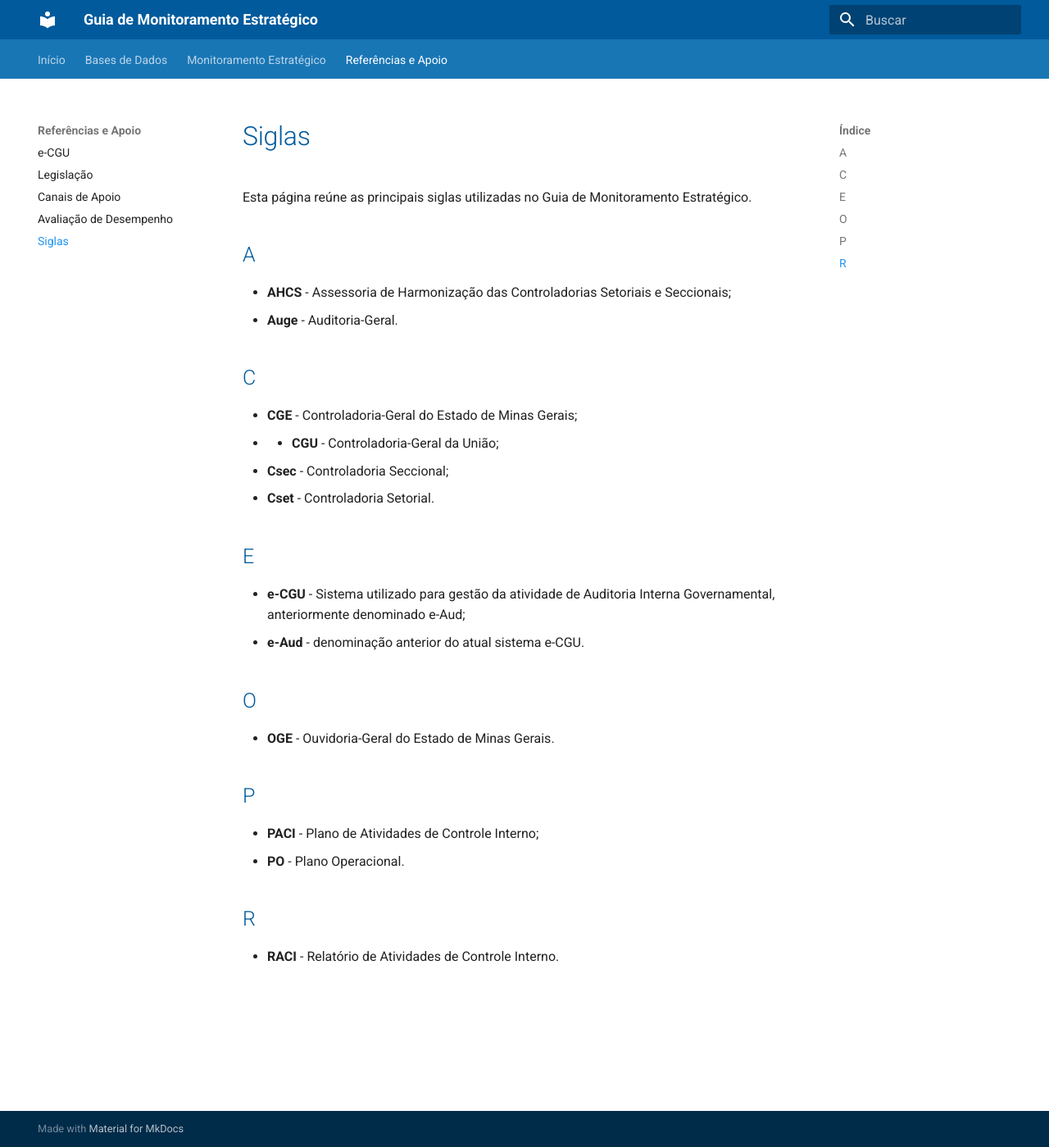
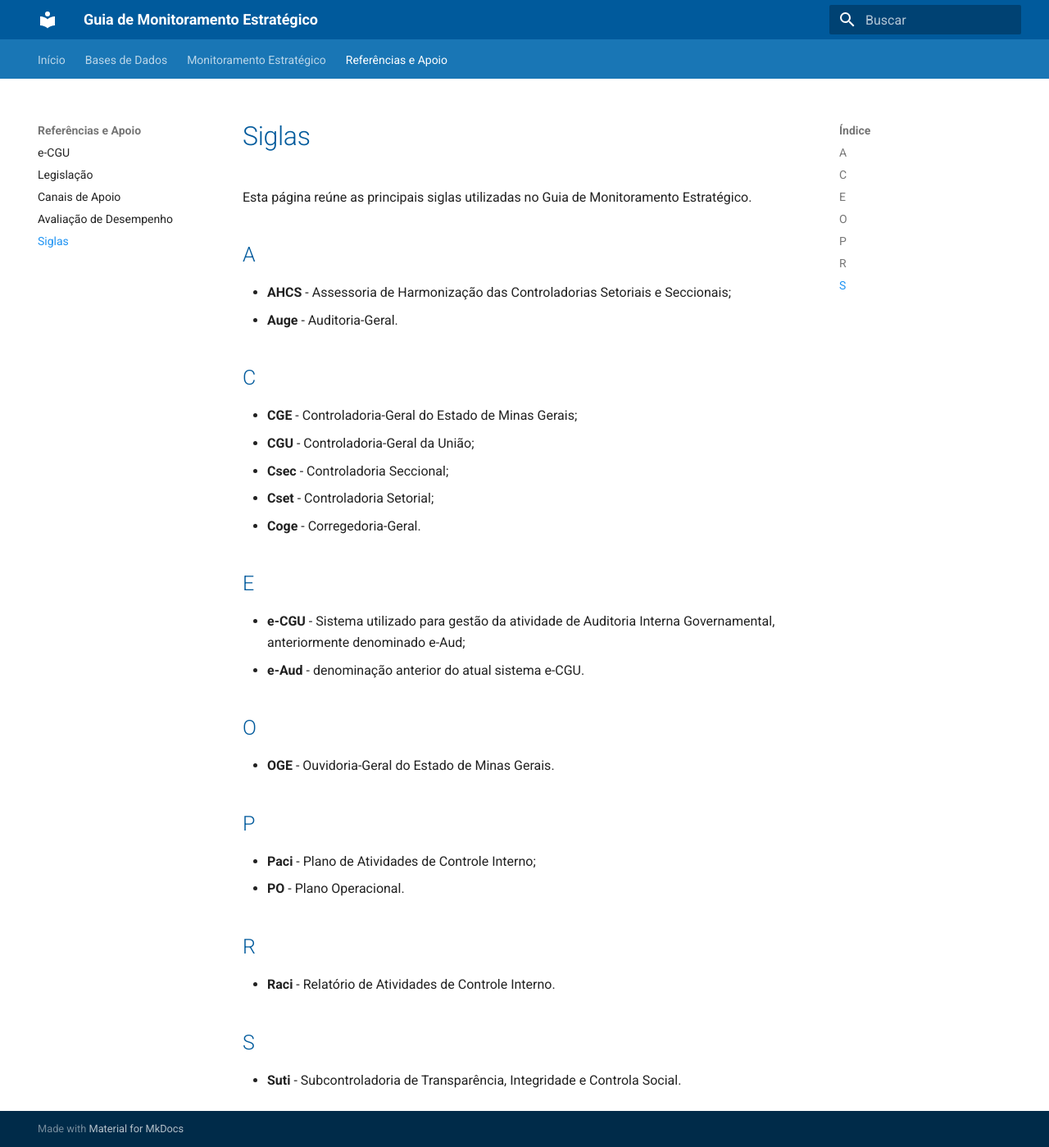
Before and after one commit to CGEMG-AHCS/guia-monitoramento-estrategico, an MkDocs documentation site: the page built from docs/referencias/siglas.md, in a window 1280 px wide and 1399 px high. Shown: the whole window at 82% size. Built offline with MkDocs 1.6.1 and Material for MkDocs 9.7.7, drawn with Linux system fonts in a browser that asks for light colours.

Commit message:
Update siglas.md

```diff
--- a/docs/referencias/siglas.md
+++ b/docs/referencias/siglas.md
@@ -10,9 +10,10 @@ Esta página reúne as principais siglas utilizadas no Guia de Monitoramento Est
 ## C
 
 - **CGE** - Controladoria-Geral do Estado de Minas Gerais;
-- - **CGU** - Controladoria-Geral da União;
+- **CGU** - Controladoria-Geral da União;
 - **Csec** - Controladoria Seccional;
-- **Cset** - Controladoria Setorial.
+- **Cset** - Controladoria Setorial;
+- **Coge** - Corregedoria-Geral.
 
 ## E
 
@@ -25,9 +26,13 @@ Esta página reúne as principais siglas utilizadas no Guia de Monitoramento Est
 
 ## P
 
-- **PACI** - Plano de Atividades de Controle Interno;
+- **Paci** - Plano de Atividades de Controle Interno;
 - **PO** - Plano Operacional.
 
 ## R
 
-- **RACI** - Relatório de Atividades de Controle Interno.
+- **Raci** - Relatório de Atividades de Controle Interno.
+
+## S
+
+- **Suti** - Subcontroladoria de Transparência, Integridade e Controla Social.
```
